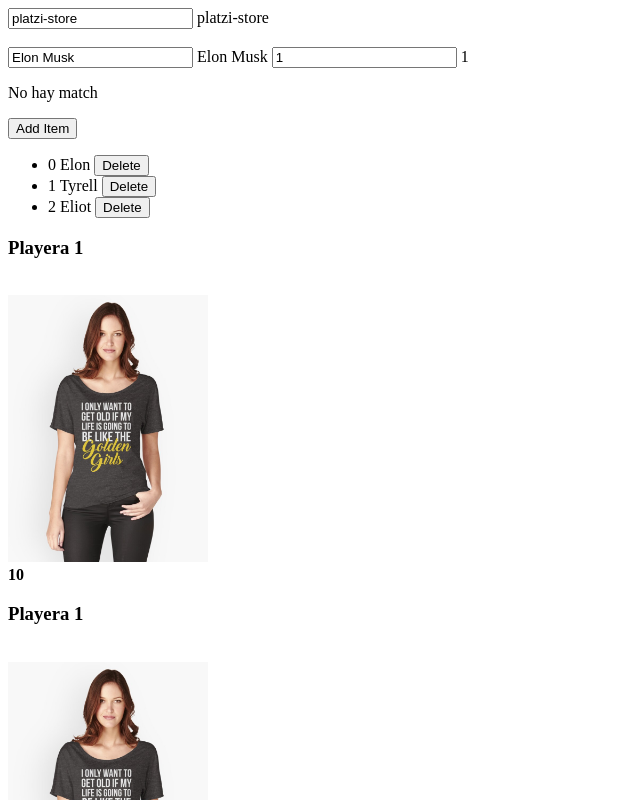
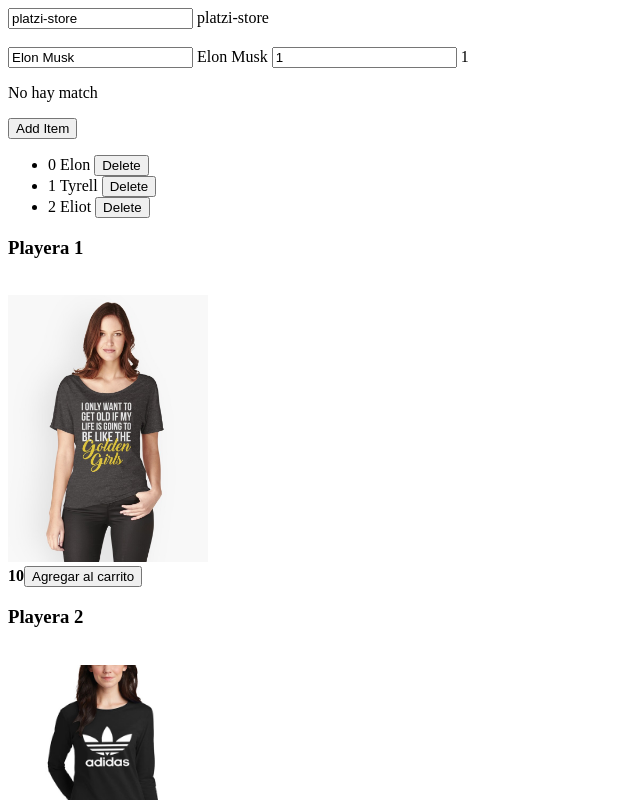
Before and after one commit to omedranosarabia/platzi-store, an Angular app: page / in a window 1280 px wide. Shown: the top 800 px of the page, without its empty margins (0-640 px from the left). Built offline with nearby package versions, Linux system fonts and the light colour scheme.

Commit message:
Uso de Inputs y OutPuts

```diff
--- a/src/app/app.component.html
+++ b/src/app/app.component.html
@@ -38,6 +38,6 @@
 </ul>
 
 <div *ngFor="let product of products">
+  <app-product (productClicked)="clickProduct($event)" [product]='product'></app-product>
 
-  <app-product></app-product>
 </div>
--- a/src/app/app.component.ts
+++ b/src/app/app.component.ts
@@ -65,6 +65,12 @@
   deleteItem(index: number){
 
     this.items.splice(index, 1);
+  }
+
+  clickProduct(id:number){
+
+    console.log('product');
+    console.log(id);
 
   }
 }
--- a/src/app/components/product.component.html
+++ b/src/app/components/product.component.html
@@ -3,3 +3,4 @@
     <img [src]="product.image" style="height: auto; width: 200px;">
     <br>
     <strong>{{ product.price }}</strong>
+    <button (click)="addCart()">Agregar al carrito</button>
--- a/src/app/components/product.component.ts
+++ b/src/app/components/product.component.ts
@@ -1,4 +1,4 @@
-import { Component } from '@angular/core';
+import { Component, Input, Output, EventEmitter } from '@angular/core';
 
 import { Proudct } from '../product.model';
 
@@ -10,14 +10,13 @@
 })
 export class ProductComponent {
 
-    product: Proudct = {
+    // El componenete recibe una propiedad desde otro componente
+    @Input() product: Proudct;
+    @Output() productClicked: EventEmitter<any> = new EventEmitter();
 
-        id: '1',
-        image: 'assets/images/1.jpg',
-        title: 'Playera 1',
-        price: 10,
-        description: 'Una gran playera'
-
+    addCart() {
+        console.log('Añadir al carrito');
+        this.productClicked.emit(this.product.id);
     }
 
 }
```
